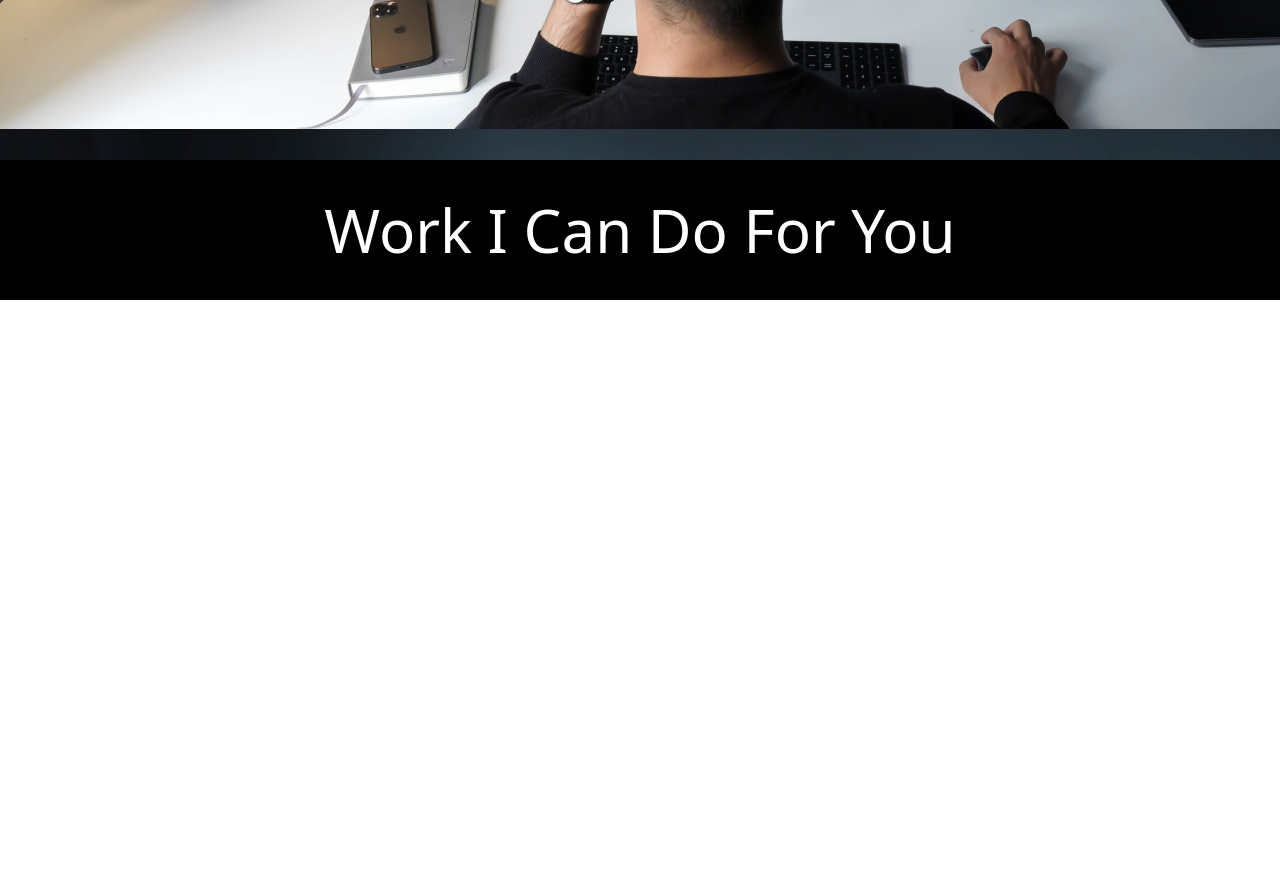
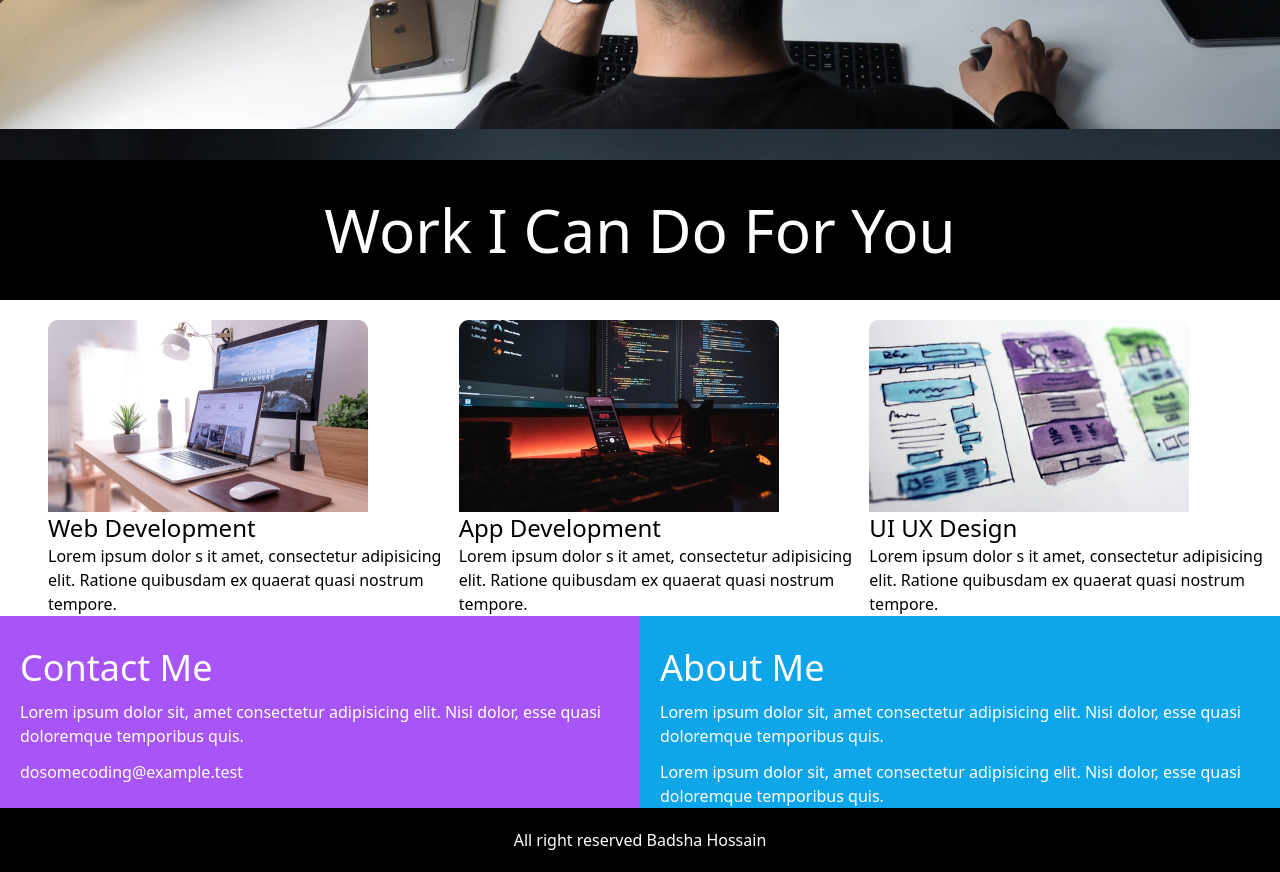
Before and after one commit to badshab454/Tailwind-1-DSC, a website: page src/index.html in a window 1280 px wide. Shown: the part 640-1512 px from the top of the page. Before the commit the page ends 940 px from the top, so only its background shows below. Drawn offline with Linux system fonts and the light colour scheme.

Commit message:
all done

```diff
--- a/src/index.html
+++ b/src/index.html
@@ -17,5 +17,69 @@
     <section class="text-center bg-black text-white">
       <h2 class="text-6xl pt-10 pb-10">Work I Can Do For You</h2>
     </section>
+    <section class="flex justify-between pt-5 ml-12">
+      <div class="w-82">
+        <div class="">
+          <img src="images/web.png" alt="web development" />
+        </div>
+        <div class="">
+          <h3 class="text-2xl">Web Development</h3>
+          <p class="">
+            Lorem ipsum dolor s it amet, consectetur adipisicing elit. Ratione
+            quibusdam ex quaerat quasi nostrum tempore.
+          </p>
+        </div>
+      </div>
+      <div>
+        <div class="">
+          <img src="images/mobile.png" alt="web development" />
+        </div>
+        <div class="">
+          <h3 class="text-2xl">App Development</h3>
+          <p class="">
+            Lorem ipsum dolor s it amet, consectetur adipisicing elit. Ratione
+            quibusdam ex quaerat quasi nostrum tempore.
+          </p>
+        </div>
+      </div>
+      <div class="">
+        <div class="">
+          <img src="images/uiux.png" alt="web development" />
+        </div>
+        <div class="">
+          <h3 class="text-2xl">UI UX Design</h3>
+          <p class="">
+            Lorem ipsum dolor s it amet, consectetur adipisicing elit. Ratione
+            quibusdam ex quaerat quasi nostrum tempore.
+          </p>
+        </div>
+      </div>
+    </section>
+    <section class="flex text-white">
+      <div class="flex flex-col gap-3 bg-purple-500 pl-5 pt-8">
+        <h2 class="text-4xl">Contact Me</h2>
+        <p>
+          Lorem ipsum dolor sit, amet consectetur adipisicing elit. Nisi dolor,
+          esse quasi doloremque temporibus quis.
+        </p>
+        <p>dosomecoding@example.test</p>
+      </div>
+      <div class="flex flex-col gap-3 bg-sky-500 pl-5 pt-8">
+        <h2 class="text-4xl">About Me</h2>
+        <p>
+          Lorem ipsum dolor sit, amet consectetur adipisicing elit. Nisi dolor,
+          esse quasi doloremque temporibus quis.
+        </p>
+        <p>
+          Lorem ipsum dolor sit, amet consectetur adipisicing elit. Nisi dolor,
+          esse quasi doloremque temporibus quis.
+        </p>
+      </div>
+    </section>
+    <footer class="bg-black text-white text-center py-5">
+      <p>
+        All right reserved <a href="www.badshahossain.com">Badsha Hossain</a>
+      </p>
+    </footer>
   </body>
 </html>
```
Also changed, not shown: dist/output.css.
